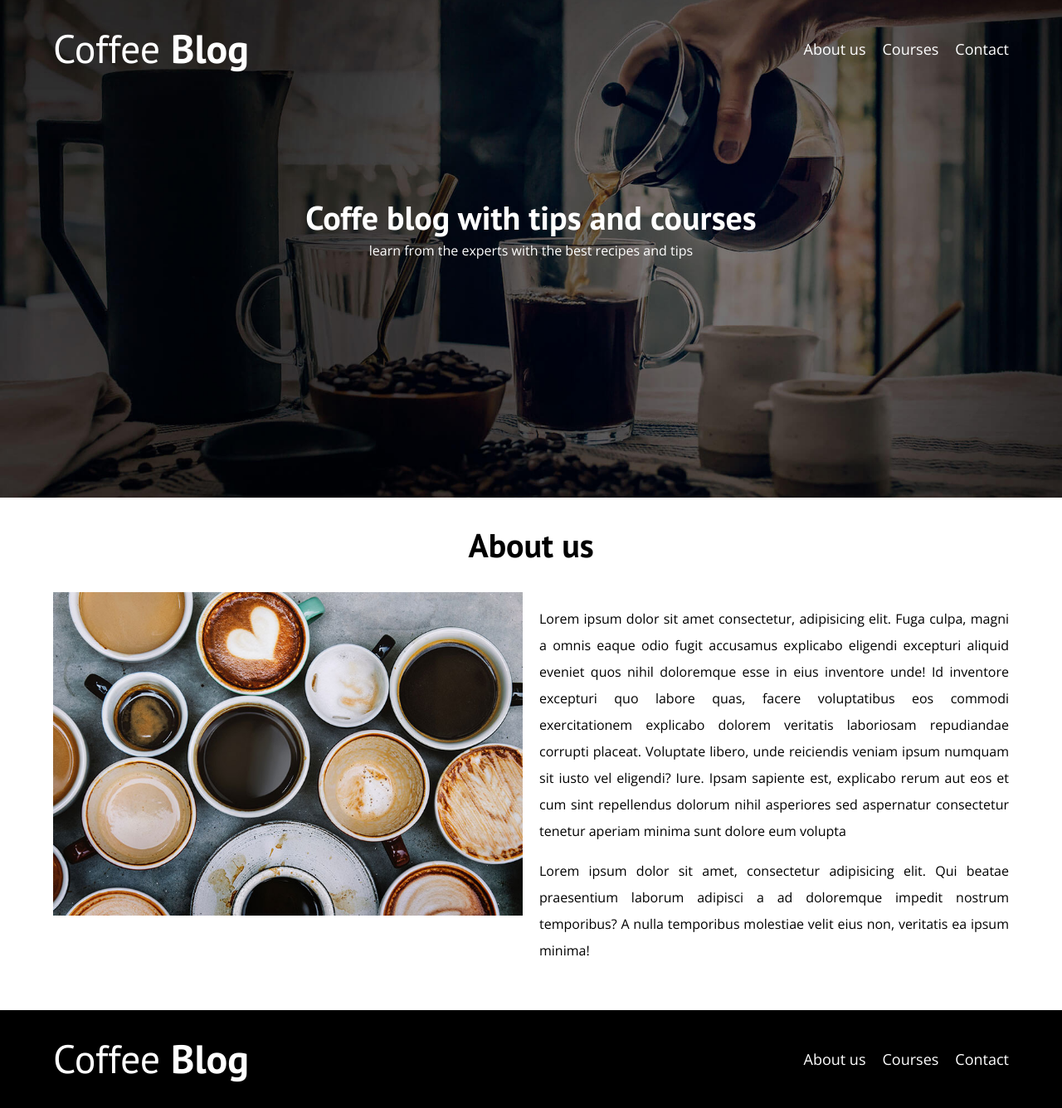
After one commit to migueflorez10/CodeGym, a PHP site: page /aboutus.html in a window 1280 px wide. The commit adds this page. Shown: the whole page at 83% size. Run offline with PHP 8.4, Linux system fonts and the light colour scheme.

Commit message:
CoffeeBlog-aboutus

```diff
--- /dev/null
+++ b/web fundamentals/blogdecafe_start/aboutus.html
@@ -0,0 +1,66 @@
+<!DOCTYPE html>
+<html lang="en">
+<head>
+    <meta charset="UTF-8">
+    <meta name="viewport" content="width=device-width, initial-scale=1.0">
+    <link rel="preload" href="css/normalize.css">
+    <link rel="stylesheet" href="css/normalize.css">
+    <link rel="preconnect" href="https://fonts.googleapis.com">
+    <link rel="preconnect" href="https://fonts.gstatic.com" crossorigin>
+    <link href="https://fonts.googleapis.com/css2?family=Open+Sans:ital,wght@0,300..800;1,300..800&family=PT+Sans:ital,wght@0,400;0,700;1,400;1,700&display=swap" rel="stylesheet">
+    <link rel="preload" href="css/styles.css">
+    <link rel="stylesheet" href="css/styles.css">
+    <title>Coffee Blog</title>
+</head>
+<body>
+    <header class="header">
+        <div class="container">
+            <div class="bar">
+                <a class="logo" href="index.html">
+                    <h1 class="logo__name no-margin text-center">Coffee <span class="logo__bold">Blog</span></h1>
+                </a>
+                <nav class="navigation">
+                    <a class="navigation__link" href="aboutus.html">About us</a>
+                    <a class="navigation__link" href="courses.html">Courses</a>
+                    <a class="navigation__link" href="contact.html">Contact</a>
+                </nav>
+            </div>
+        </div>
+        <div class="header__text">
+            <h2 class="no-margin">Coffe blog with tips and courses</h2>
+            <p class="no-margin">learn from the experts with the best recipes and tips</p>
+        </div>
+    </header>
+
+    <main class="container">
+        <h2 class="text-center">About us</h2>
+        <div class="aboutus">
+            <div class="aboutus__img">
+                <img src="img/nosotros.jpg" alt="image - about us">
+            </div>
+            <div class="aboutus__text">
+                <p>Lorem ipsum dolor sit amet consectetur, adipisicing elit. Fuga culpa, magni a omnis eaque odio fugit accusamus explicabo eligendi excepturi aliquid eveniet quos nihil doloremque esse in eius inventore unde!
+                Id inventore excepturi quo labore quas, facere voluptatibus eos commodi exercitationem explicabo dolorem veritatis laboriosam repudiandae corrupti placeat. Voluptate libero, unde reiciendis veniam ipsum numquam sit iusto vel eligendi? Iure.
+                Ipsam sapiente est, explicabo rerum aut eos et cum sint repellendus dolorum nihil asperiores sed aspernatur consectetur tenetur aperiam minima sunt dolore eum volupta</p>
+                <p>Lorem ipsum dolor sit amet, consectetur adipisicing elit. Qui beatae praesentium laborum adipisci a ad doloremque impedit nostrum temporibus? A nulla temporibus molestiae velit eius non, veritatis ea ipsum minima!</p>
+            </div>
+        </div>
+
+    </main>
+
+    <footer class="footer">
+        <div class="container">
+            <div class="bar">
+                <a class="logo" href="index.html">
+                    <h1 class="logo__name no-margin text-center">Coffee <span class="logo__bold">Blog</span></h1>
+                </a>
+                <nav class="navigation">
+                    <a class="navigation__link" href="#">About us</a>
+                    <a class="navigation__link" href="#">Courses</a>
+                    <a class="navigation__link" href="#">Contact</a>
+                </nav>
+            </div>
+        </div>
+    </footer>
+</body>
+</html>
--- a/web fundamentals/blogdecafe_start/css/styles.css
+++ b/web fundamentals/blogdecafe_start/css/styles.css
@@ -212,3 +212,17 @@ img{
     padding-bottom: 3rem;
     margin-top: 4rem;
 }
+
+/* page - About us */
+
+@media (min-width: 768px) {
+    .aboutus{
+        display: grid;
+        grid-template-columns: repeat(2, 1fr);
+        column-gap: 2rem;
+    }
+}
+
+.aboutus__text{
+    text-align: justify;
+}
--- a/web fundamentals/blogdecafe_start/index.html
+++ b/web fundamentals/blogdecafe_start/index.html
@@ -20,9 +20,9 @@
                     <h1 class="logo__name no-margin text-center">Coffee <span class="logo__bold">Blog</span></h1>
                 </a>
                 <nav class="navigation">
-                    <a class="navigation__link" href="#">About us</a>
-                    <a class="navigation__link" href="#">Courses</a>
-                    <a class="navigation__link" href="#">Contact</a>
+                    <a class="navigation__link" href="aboutus.html">About us</a>
+                    <a class="navigation__link" href="courses.html">Courses</a>
+                    <a class="navigation__link" href="contact.html">Contact</a>
                 </nav>
             </div>
         </div>
```
Also changed, not shown: web fundamentals/blogdecafe_start/contact.html (added), web fundamentals/blogdecafe_start/courses.html (added).
